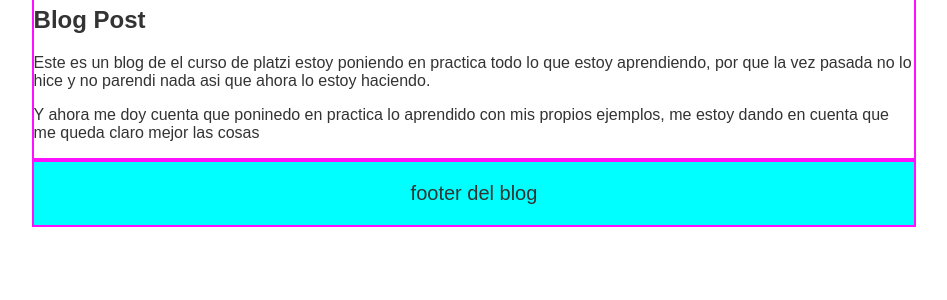
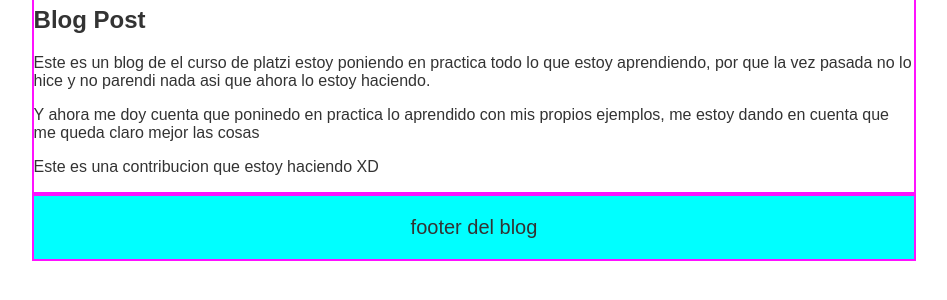
Before and after one commit to javierGualpa/Hyper-Blog, a plain HTML site: page index.html in a window 1280 px wide. Shown: the part 112-412 px from the top of the page, without its empty margins (166-1113 px from the left). Drawn offline with Linux system fonts and the light colour scheme.

Commit message:
nueva contribuciob

```diff
--- a/index.html
+++ b/index.html
@@ -18,6 +18,7 @@
             <h2>Blog Post</h2>
             <p>Este es un blog de el curso de platzi estoy poniendo en practica todo lo que estoy aprendiendo, por que la vez pasada no lo hice y no parendi nada asi que ahora lo estoy haciendo.</p>
             <p>Y ahora me doy cuenta que poninedo en practica lo aprendido con mis propios ejemplos, me estoy dando en cuenta que me queda claro mejor las cosas</p>
+            <p>Este es una contribucion que estoy haciendo XD</p>
         </div>
     </div>
     <div class="footer">
```
Also changed, not shown: biografia.txt.
